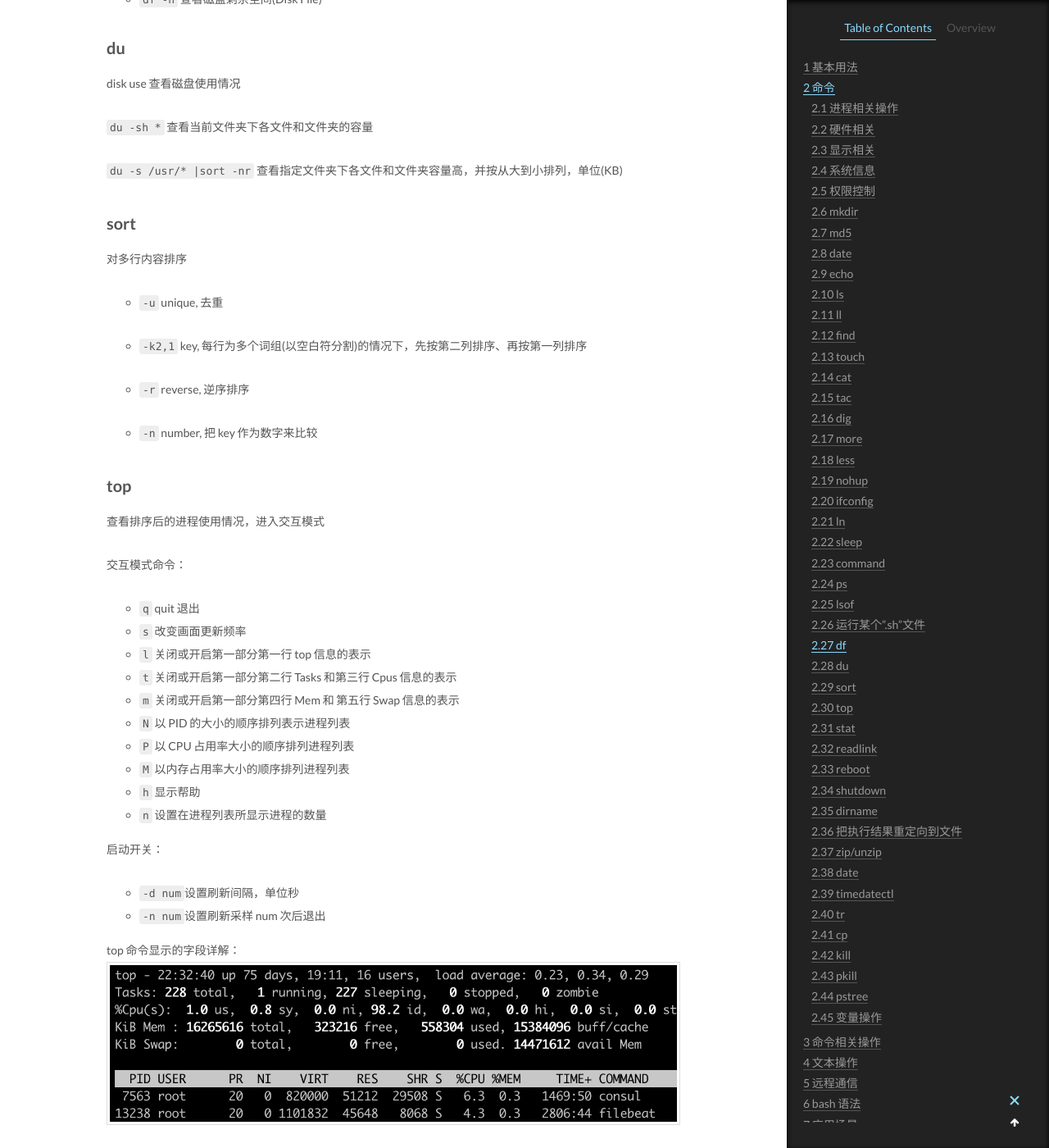
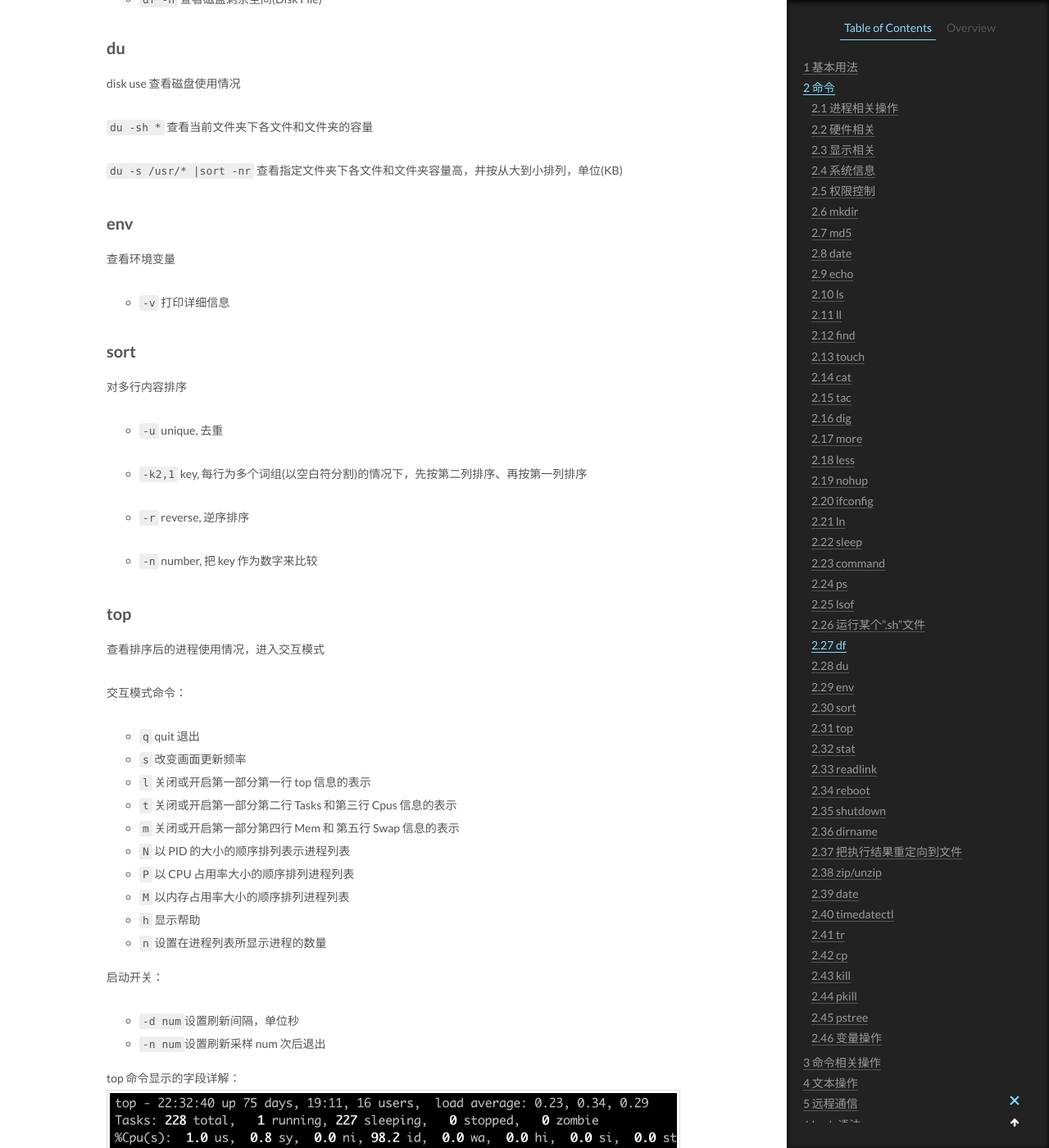
Before and after one commit to CodeHunter2006/CodeHunter2006.github.io, a Jekyll site: the page built from _posts/2018-09-02-Linux_Shell_Command.md, in a window 1280 px wide and 1400 px high, scrolled down 10253 px. Shown: the whole window at 82% size. Built offline with Jekyll 4.4.1, drawn with Linux system fonts in a browser that asks for light colours.

Commit message:
doc: add comments

```diff
--- a/_posts/2018-09-02-Linux_Shell_Command.md
+++ b/_posts/2018-09-02-Linux_Shell_Command.md
@@ -451,6 +451,13 @@ disk use 查看磁盘使用情况
 
 `du -s /usr/* |sort -nr`
 查看指定文件夹下各文件和文件夹容量高，并按从大到小排列，单位(KB)
+
+## env
+
+查看环境变量
+
+- `-v`
+  打印详细信息
 
 ## sort
 
```
Also changed, not shown: _posts/2019-01-02-Docker_CMD.md (+1 -1 lines), _posts/2021-10-25-Yaml.md (+1 -0 lines), _posts/2022-10-13-Java_package.md (+10 -0 lines).
